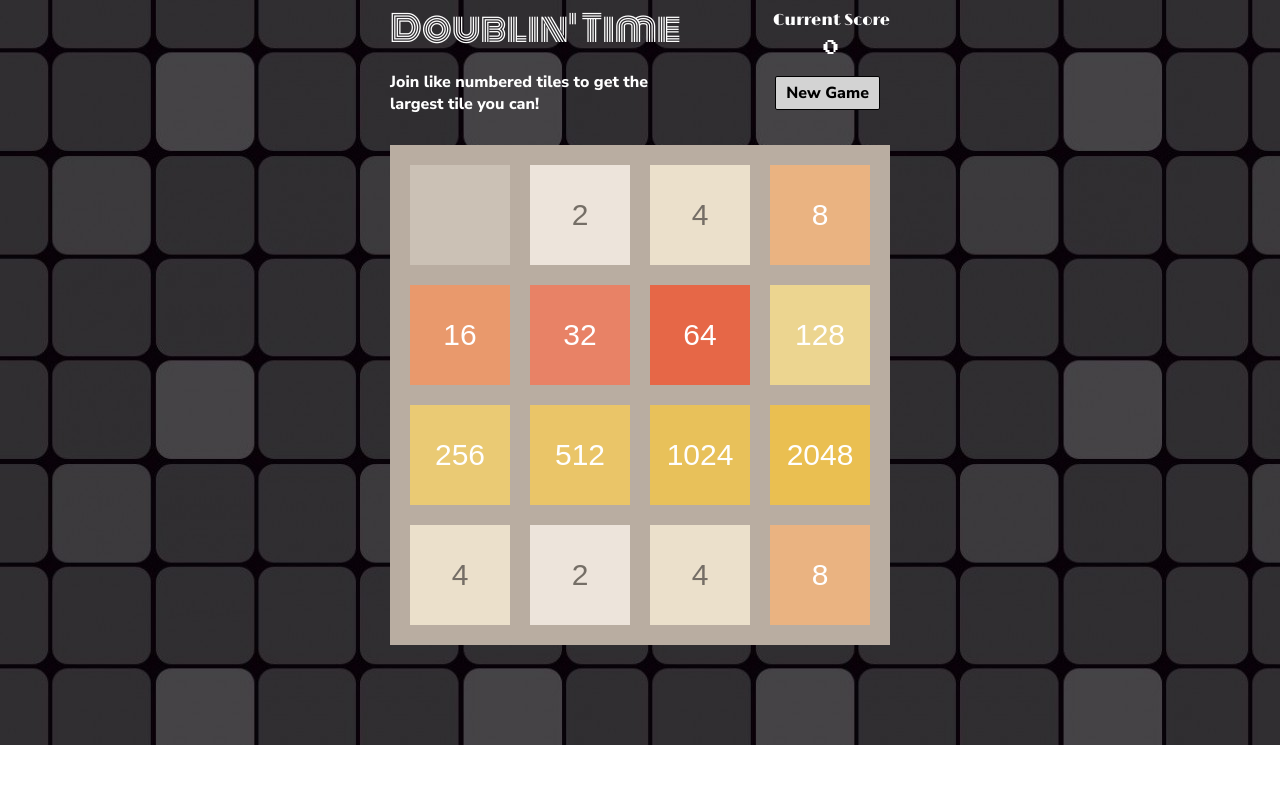
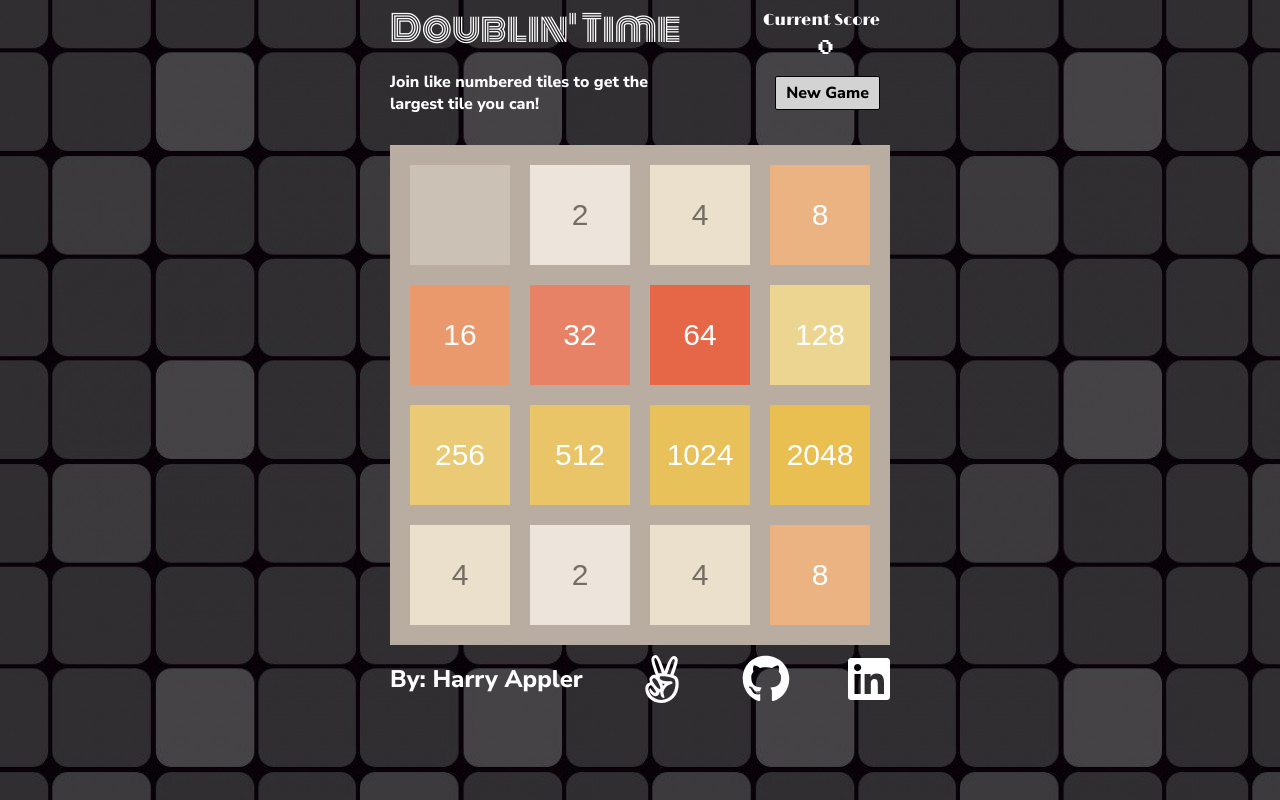
Before and after one commit to happler/doublintime, a website: page index.html in a window 1280 px wide. Drawn offline with nearby package versions, Linux system fonts and the light colour scheme.

Commit message:
finish styling

```diff
--- a/index.html
+++ b/index.html
@@ -5,8 +5,10 @@
     <title>Dublin Time</title>
     <script type="application/javascript" src="./vendor/keymaster.js"></script>
     <link href="https://fonts.googleapis.com/css?family=Limelight|Monoton|Nunito+Sans:800|Press+Start+2P" rel="stylesheet">
+    <script src="./dist/main.js"> </script>
+    <script defer src="https://use.fontawesome.com/releases/v5.0.8/js/all.js" integrity="sha384-SlE991lGASHoBfWbelyBPLsUlwY1GwNDJo3jSJO04KZ33K2bwfV9YBauFfnzvynJ" crossorigin="anonymous"></script>
 
-    <script src="./dist/main.js"> </script>
+
     <link rel="stylesheet" href="./src/reset.css">
     <link rel="stylesheet" href="./src/style.css">
 
@@ -36,6 +38,16 @@
         </section>
         <button type="button" name="button" class='play-again-button'>Play Again?</button>
       </div>
+      <div class="personal-links">
+        <div class="">
+          <span class='portfolio-by'>By: </span>
+          <a class='portfolio' href="https://www.harryappler.com">Harry Appler</a>
+
+        </div>
+        <a target="_blank" href="https://angel.co/harry-appler"><i class="fab fa-angellist fa-3x "></i></a>
+        <a target="_blank" href="https://github.com/happler/"><i class="fab fa-github fa-3x "></i></a>
+        <a target="_blank" href="https://www.linkedin.com/in/harry-appler-757b4714/"><i class="fab fa-linkedin fa-3x "></i></a>
+      </div>
     </div>
 
   </body>
--- a/src/style.css
+++ b/src/style.css
@@ -2,12 +2,16 @@
   display: flex;
   flex-direction: column;
   align-items: center;
-  background-image: url('../assets/img/background.jpg');
   /* min-height: 680px; */
 }
 
+body{
+  background-image: url('../assets/img/background.jpg');
+
+}
+
 .game-board{
-  margin-bottom: 100px;
+  /* margin-bottom: 100px; */
   margin-top: 15px;
 }
 
@@ -80,13 +84,13 @@
   color: white;
   padding-bottom: 10px;
   padding-top: 10px;
+  padding-right: 10px;
 
 }
 
 .splash-score{
   display: flex;
   flex-direction: row;
-  width: 150px;
   justify-content: space-between;
 }
 
@@ -96,8 +100,41 @@
   color: white;
 }
 
+.personal-links{
+  width: 500px;
+  display: flex;
+  flex-direction: row;
+  color:white;
+  margin-top:  10px;
+  align-items:center;
+  justify-content: space-between;
+}
+
+/* .personal-links:hover{
+  color: darkgrey;
+} */
+
 #final-score{
   line-height: 40px;
+}
+
+.portfolio, .portfolio-by{
+  font-size: 24px;
+  font-family: 'Nunito Sans', sans-serif;
+
+}
+
+.portfolio:hover{
+  text-decoration: underline;
+  color: darkgrey;
+}
+
+.svg-inline--fa:hover{
+  color: darkgrey;
+}
+
+.fab{
+  width:50px;
 }
 
 .score{
@@ -111,7 +148,7 @@
   height: 500px;
   background-color: rgba(69, 67, 70,0.7);
   position: absolute;
-  top:219px;
+  top:145px;
   display: flex;
   flex-direction: column;
   align-items: center;
```
